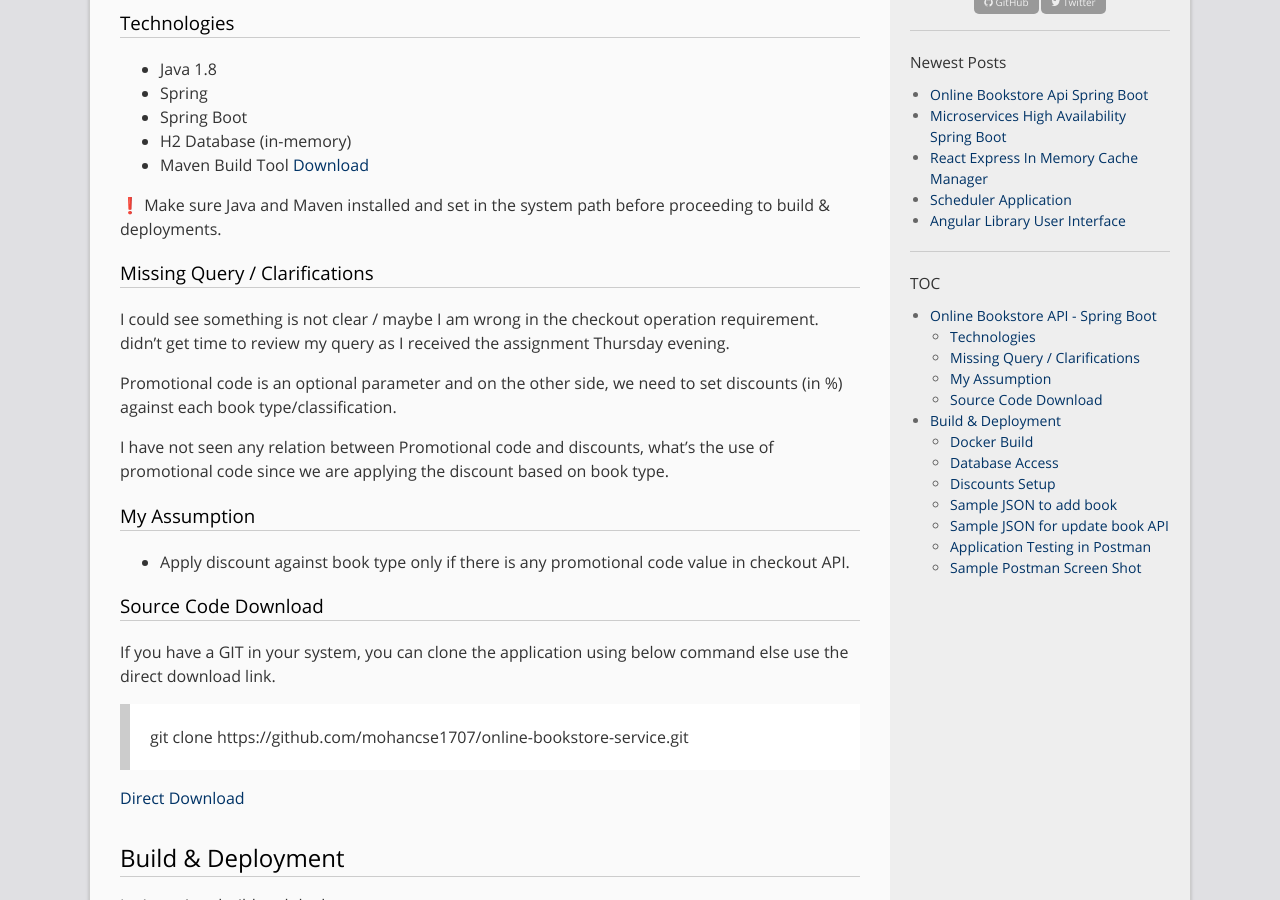
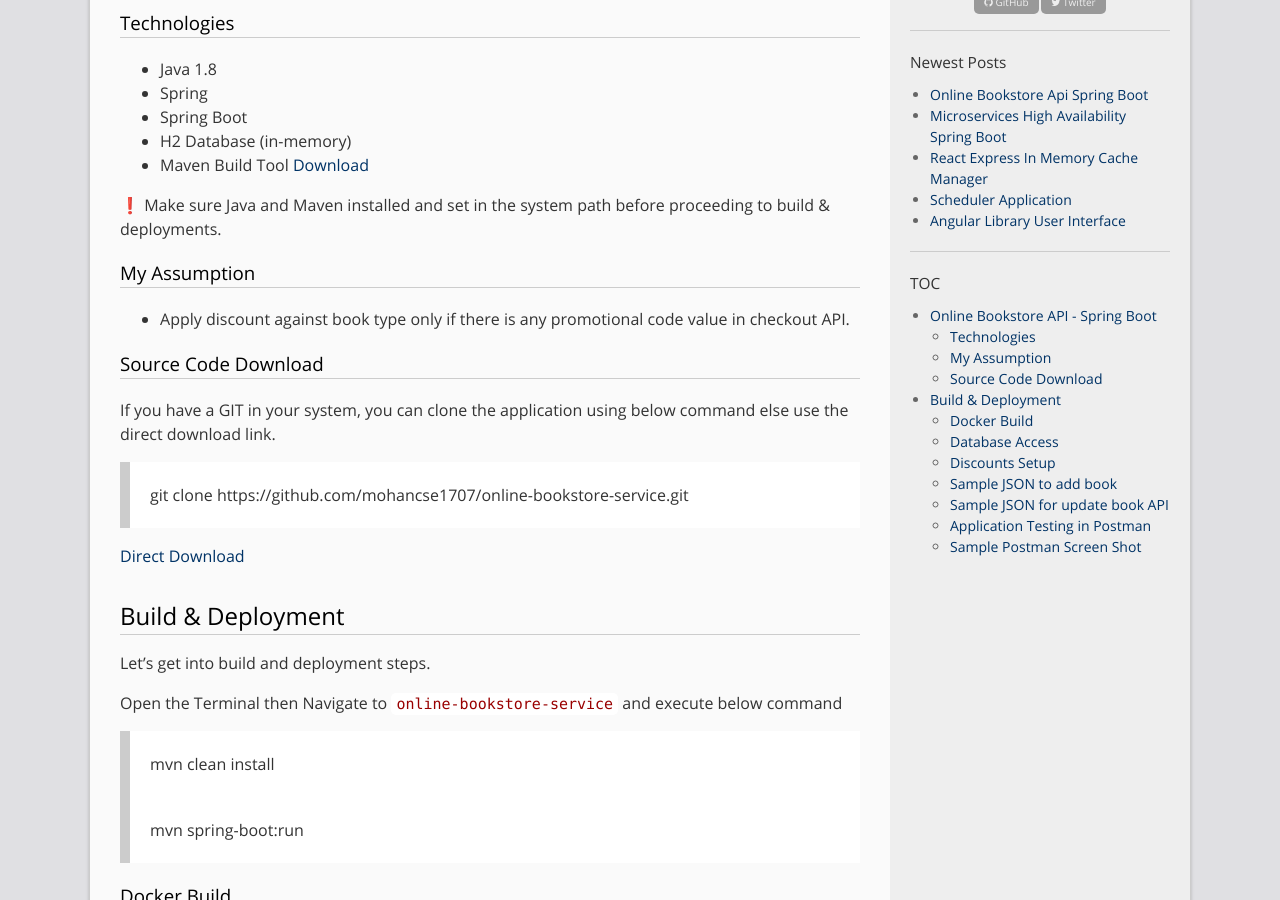
Before and after one commit to mohancse1707/mohan.github.com, a Jekyll site: the page built from _posts/2021-10-02-Online-Bookstore-API-Spring-Boot.md, in a window 1280 px wide and 900 px high, scrolled down 375 px. Built offline with Jekyll 4.4.1, drawn with Linux system fonts in a browser that asks for light colours; emoji names are drawn with the system emoji font; our own code applies the rules of GitHub Pages for plain Markdown files; comment, search, counter and statistics services are not loaded.

Commit message:
online bookstore document

```diff
--- a/_posts/2021-10-02-Online-Bookstore-API-Spring-Boot.md
+++ b/_posts/2021-10-02-Online-Bookstore-API-Spring-Boot.md
@@ -11,14 +11,6 @@ This is a sample backend Rest API application.This project demonstrates where th
 * Maven Build Tool [Download][Maven]
 
 :exclamation: Make sure Java and Maven installed and set in the system path before proceeding to build & deployments.
-
-### Missing Query / Clarifications
-
-I could see something is not clear / maybe I am wrong in the checkout operation requirement. didn't get time to review my query as I received the assignment Thursday evening.
-
-Promotional code is an optional parameter and on the other side, we need to set discounts (in %) against each book type/classification.
-
-I have not seen any relation between Promotional code and discounts, what's the use of promotional code since we are applying the discount based on book type.
 
 ### My Assumption
 
```
